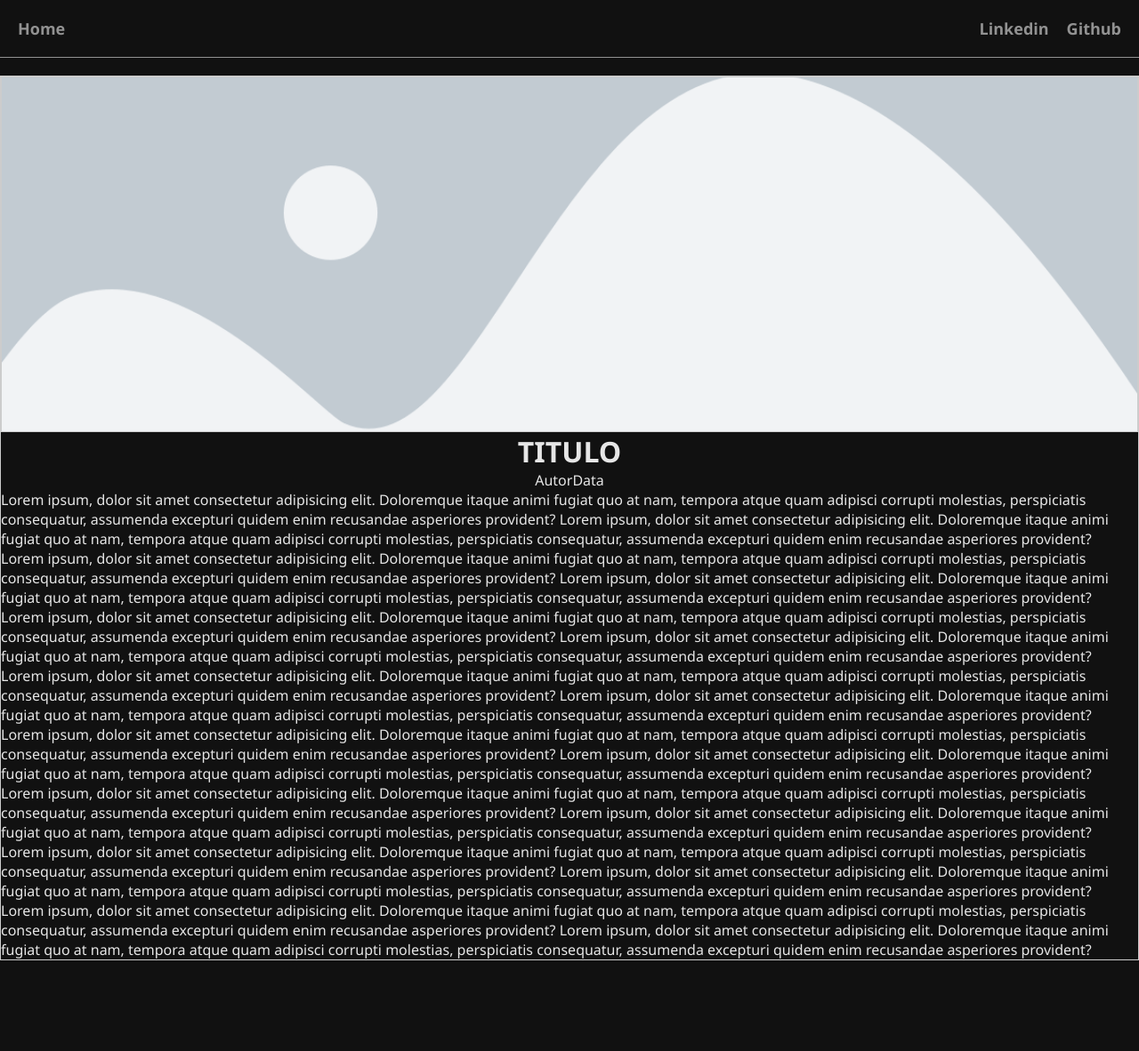
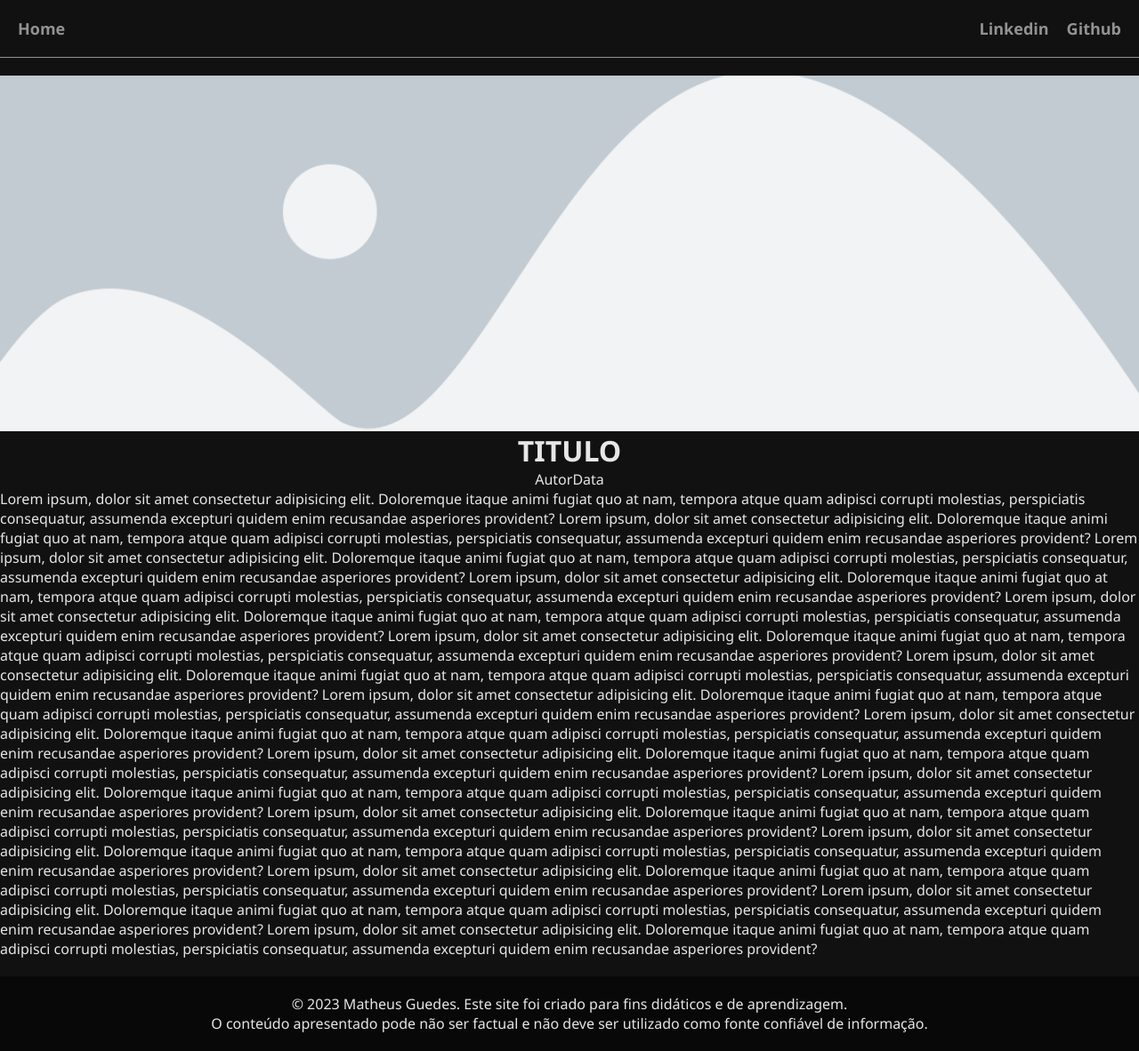
Before and after one commit to mguedesdev/Angular-Blog, an Angular app: page /content in a window 1280 px wide. Shown: the whole page at 89% size. Before the commit the page ends 1100 px from the top, so only its background shows below. Built offline with nearby package versions, Linux system fonts and the light colour scheme.

Commit message:
Add rotas por ID ao clicar no botao do bigcard

```diff
--- a/src/app/app.component.html
+++ b/src/app/app.component.html
@@ -1,3 +1,5 @@
 <app-menu-bar></app-menu-bar>
 
 <router-outlet></router-outlet>
+
+<app-footer></app-footer>
--- a/src/app/components/menu-bar/menu-bar.component.html
+++ b/src/app/components/menu-bar/menu-bar.component.html
@@ -2,7 +2,7 @@
 
   <div class="menu-bar__menu">
     <ul>
-      <li><a href="http://localhost:4200">Home</a></li>
+      <li><a [routerLink]="['']">Home</a></li>
       <div class="menu-bar__social">
         <li><a href="https://www.linkedin.com/in/mathheusg/" target="_blank">Linkedin</a></li>
         <li><a href="https://github.com/mguedesdev?tab=repositories" target="_blank">Github</a></li>
--- a/src/app/components/menu-title/menu-title.component.html
+++ b/src/app/components/menu-title/menu-title.component.html
@@ -1,5 +1,3 @@
-
-
 <div class="container__menu-title">
   <div>
     <img class="menu-title__title" src="assets/THE-BLOG.svg" alt="">
--- a/src/app/pages/content/content.component.css
+++ b/src/app/pages/content/content.component.css
@@ -5,13 +5,11 @@
   display: flex;
   flex-direction: column;
   align-items: center;
-  border: 1px solid #ccc;
 
 }
 
 .content__cover {
   width: 100%;
-  border: 1px solid #ccc;
   height: 400px;
 }
 
```
